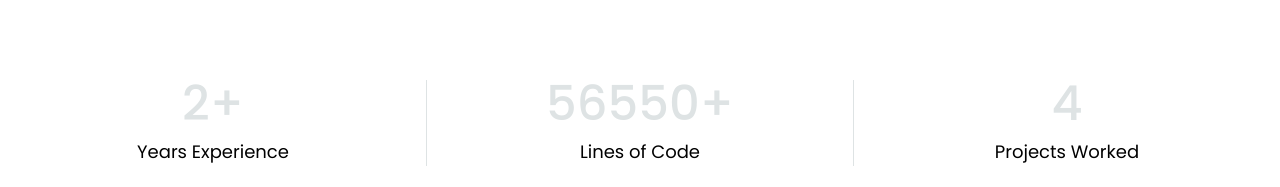
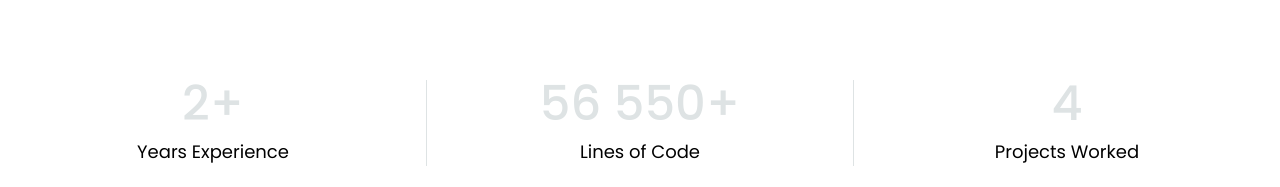
Before and after one commit to lnfrative/lnfrative, a Next.js app: page /resume in a window 1280 px wide. Shown: the part 1477-1664 px from the top of the page. Built offline with nearby package versions, Linux system fonts and the light colour scheme.

Commit message:
format number for group values

```diff
--- a/components/GroupValue/index.tsx
+++ b/components/GroupValue/index.tsx
@@ -1,7 +1,9 @@
-import React from "react"
+import React, { useMemo } from "react"
 import GroupValueProps from "../../interfaces/GroupValueProps"
+import numberFormatter from "../../helpers/numberFormatter"
 
 function GroupValue(props: GroupValueProps) {
+    const formattedValue = useMemo(() => numberFormatter(props.value, 0, " "), [props.value])
     return (
         <div
             className="text-center"
@@ -9,7 +11,7 @@ function GroupValue(props: GroupValueProps) {
             <div
                 className="text-5xl font-medium text-attenuated-light dark:text-attenuated-dark"
             >
-                <span>{props.value}</span>
+                <span>{formattedValue.integer}</span>
                 <span>{props.sign}</span>
             </div>
 
--- /dev/null
+++ b/helpers/numberFormatter.ts
@@ -0,0 +1,38 @@
+function numberFormatter(value: number, round: number = 0, separator: string = ',') {
+    let valueRounded = value
+
+    if (round) {
+        valueRounded = Math.round((value + Number.EPSILON) * (10 ** round)) / (10 ** round)
+    } else {
+        valueRounded = Math.round(value)
+    }
+
+    let [integer, decimal = ''] = valueRounded.toString().split('.')
+    const precisionDifference = Math.abs(decimal.length - round)
+
+    if (precisionDifference) {
+        decimal += new Array(precisionDifference).fill('0').join('')
+    }
+
+    return {
+        integer: integerSeparator(integer, separator),
+        decimal: `.${decimal}`,
+    }
+}
+
+function integerSeparator(integer: string, separator: string) {
+    const negative = integer.slice(0,1) === '-'
+    const value = negative ? integer.slice(1) : integer
+    const { length } = value
+    if (length < 4) {
+        return negative ? `-${value}` : value
+    }
+    if (length < 7) {
+        return `${negative ? '-' : ''}${value.slice(0, length - 3)}${separator}${value.slice(length - 3)}`
+    }
+    return `${negative ? '-' : ''}${value.slice(0, length - 6)}${separator}${value.slice(length - 6, length - 3)}${separator}${value.slice(
+        length - 3
+    )}`
+}
+
+export default numberFormatter
```
